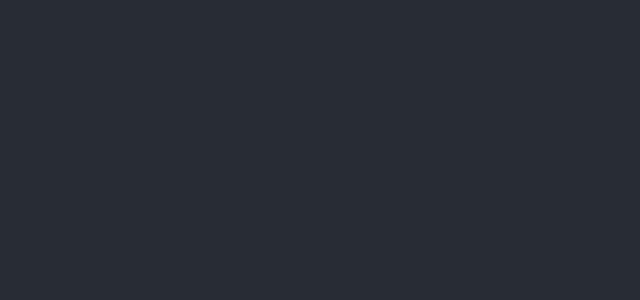
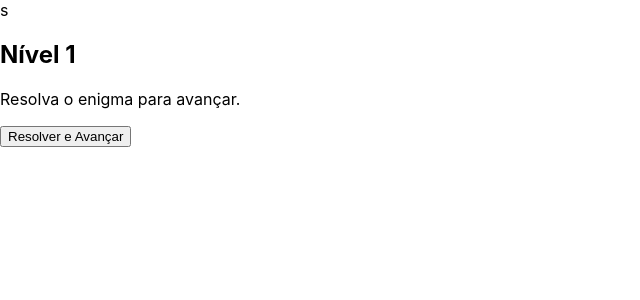
Before and after one commit to RodrigoVianaS/escaperoom, a React (Create React App) app: page /Level1 in a window 1280 px wide. Shown: the top 300 px of the page, without its empty margins (0-640 px from the left). Built offline with nearby package versions, Linux system fonts and the light colour scheme.

Commit message:
primeiros passos

```diff
--- a/package.json
+++ b/package.json
@@ -9,6 +9,7 @@
     "@testing-library/user-event": "^13.5.0",
     "react": "^19.1.1",
     "react-dom": "^19.1.1",
+    "react-router-dom": "^7.9.1",
     "react-scripts": "5.0.1",
     "web-vitals": "^2.1.4"
   },
--- a/src/App.js
+++ b/src/App.js
@@ -1,14 +1,25 @@
-import './App.css';
+import { BrowserRouter as Router, Routes, Route } from "react-router-dom";
+import Home from "./pages/Home";
+import Level1 from "./pages/Level1";
+import Level2 from "./pages/Level2";
+import Level3 from "./pages/Level3";
+import Level4 from "./pages/Level4";
+import Level5 from "./pages/Level5";
+import End from "./pages/End";
 
 function App() {
   return (
-    <div className="App">
-      <header className="App-header">
-
-
-
-      </header>
-    </div>
+    <Router>s
+      <Routes>
+        <Route path="/" element={<Home />} />
+        <Route path="/Level1" element={<Level1 />} />
+        <Route path="/level2" element={<Level2 />} />
+        <Route path="/level3" element={<Level3 />} />
+        <Route path="/level4" element={<Level4 />} />
+        <Route path="/level5" element={<Level5 />} />
+        <Route path="/End" element={<End />} />
+      </Routes>
+    </Router>
   );
 }
 
--- /dev/null
+++ b/src/pages/End.js
@@ -0,0 +1,9 @@
+function End() {
+  return (
+    <div className="end">
+      <h1>🎉 Parabéns! Você terminou o Escape Room 🎉</h1>
+    </div>
+  );
+}
+
+export default End;
--- /dev/null
+++ b/src/pages/Home.js
@@ -0,0 +1,14 @@
+import { useNavigate } from "react-router-dom";
+
+function Home() {
+  const navigate = useNavigate();
+
+  return (
+    <div className="home">
+      <h1>Escape Room</h1>
+      <button onClick={() => navigate("/Level1")}>Jogar</button>
+    </div>
+  );
+}
+
+export default Home;
--- /dev/null
+++ b/src/pages/Level1.js
@@ -0,0 +1,19 @@
+import { useNavigate } from "react-router-dom";
+
+function Level1() {
+  const navigate = useNavigate();
+
+  const handleComplete = () => {
+    navigate("/level2");
+  };
+
+  return (
+    <div className="level">
+      <h2>Nível 1</h2>
+      <p>Resolva o enigma para avançar.</p>
+      <button onClick={handleComplete}>Resolver e Avançar</button>
+    </div>
+  );
+}
+
+export default Level1;
--- /dev/null
+++ b/src/pages/Level2.js
@@ -0,0 +1,19 @@
+import { useNavigate } from "react-router-dom";
+
+function Level2() {
+  const navigate = useNavigate();
+
+  const handleComplete = () => {
+    navigate("/level3");
+  };
+
+  return (
+    <div className="level">
+      <h2>Nível 2</h2>
+      <p>Resolva o enigma para avançar.</p>
+      <button onClick={handleComplete}>Resolver e Avançar</button>
+    </div>
+  );
+}
+
+export default Level2;
--- /dev/null
+++ b/src/pages/Level3.js
@@ -0,0 +1,19 @@
+import { useNavigate } from "react-router-dom";
+
+function Level3() {
+  const navigate = useNavigate();
+
+  const handleComplete = () => {
+    navigate("/Level4");
+  };
+
+  return (
+    <div className="level">
+      <h2>Nível 3</h2>
+      <p>Resolva o enigma para avançar.</p>
+      <button onClick={handleComplete}>Resolver e Avançar</button>
+    </div>
+  );
+}
+
+export default Level3;
--- /dev/null
+++ b/src/pages/Level4.js
@@ -0,0 +1,19 @@
+import { useNavigate } from "react-router-dom";
+
+function Level4() {
+  const navigate = useNavigate();
+
+  const handleComplete = () => {
+    navigate("/Level5");
+  };
+
+  return (
+    <div className="level">
+      <h2>Nível 4</h2>
+      <p>Resolva o enigma para avançar.</p>
+      <button onClick={handleComplete}>Resolver e Avançar</button>
+    </div>
+  );
+}
+
+export default Level4;
--- /dev/null
+++ b/src/pages/Level5.js
@@ -0,0 +1,19 @@
+import { useNavigate } from "react-router-dom";
+
+function Level5() {
+  const navigate = useNavigate();
+
+  const handleComplete = () => {
+    navigate("/End");
+  };
+
+  return (
+    <div className="level">
+      <h2>Nível 5</h2>
+      <p>Resolva o enigma para avançar.</p>
+      <button onClick={handleComplete}>Resolver e Avançar</button>
+    </div>
+  );
+}
+
+export default Level5;
```
Also changed, not shown: 1 other file (tests, documents, lock files or other folders).
